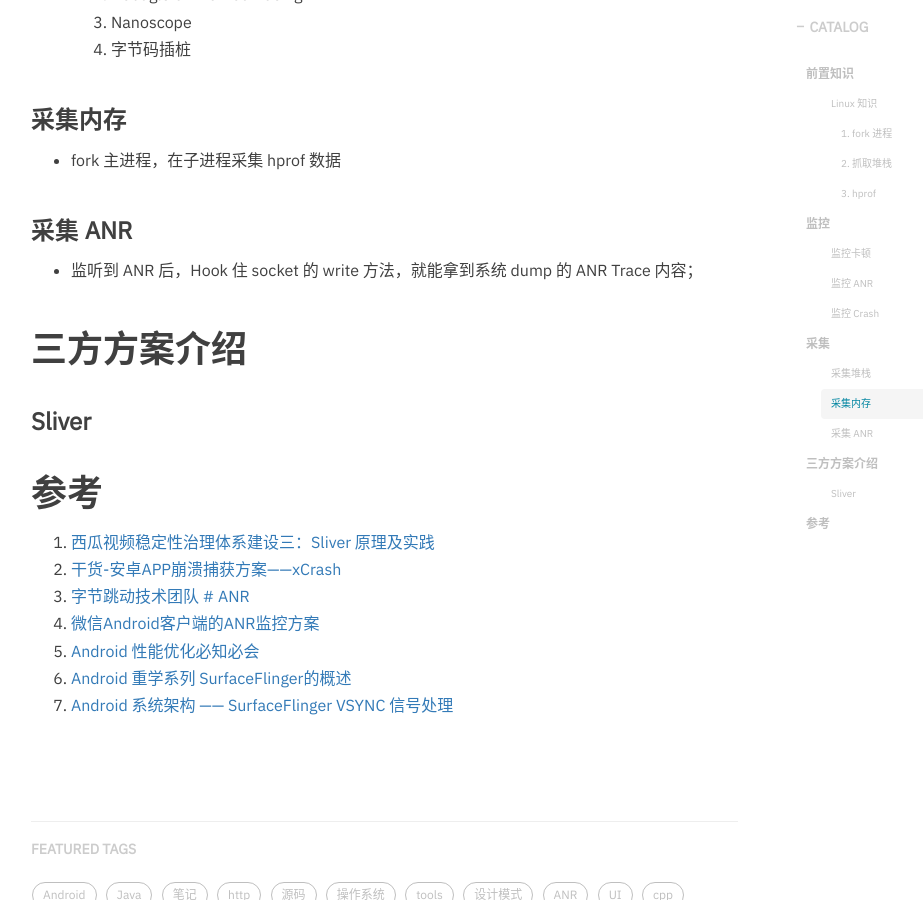
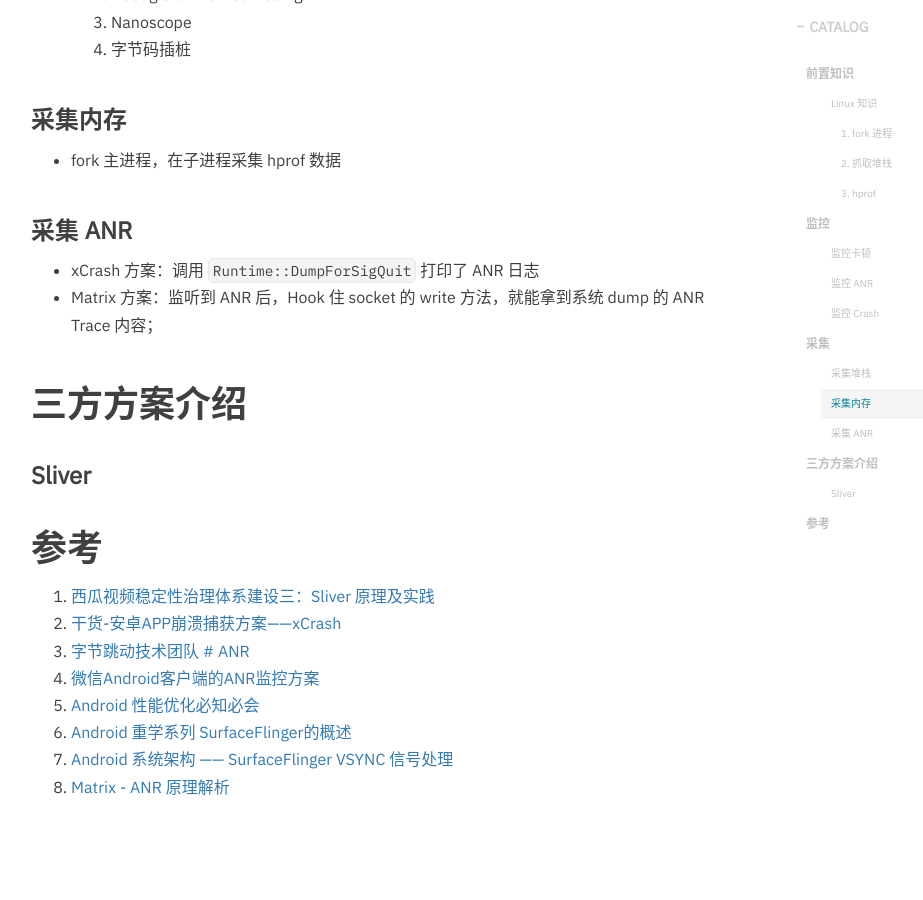
Before and after one commit to hurshi/hurshi.github.io, a Jekyll site: the page built from _posts/2023-05-23-Caton.md, in a window 1280 px wide and 900 px high, scrolled down 3729 px. Shown: the whole window, without its empty margins (234-1157 px from the left). Built offline with Jekyll 4.4.1, drawn with Linux system fonts in a browser that asks for light colours; nearby versions of some CDN libraries; some web fonts are replaced; comment, search, counter and statistics services are not loaded.

Commit message:
add blog

```diff
--- a/_posts/2023-05-23-Caton.md
+++ b/_posts/2023-05-23-Caton.md
@@ -154,7 +154,8 @@ tags:
 
 ### 采集 ANR
 
-*  监听到 ANR 后，Hook 住 socket 的 write 方法，就能拿到系统 dump 的 ANR Trace 内容；
+*  xCrash 方案：调用 `Runtime::DumpForSigQuit` 打印了 ANR 日志
+*  Matrix 方案：监听到 ANR 后，Hook 住 socket 的 write 方法，就能拿到系统 dump 的 ANR Trace 内容；
 
 
 
@@ -177,3 +178,4 @@ tags:
 1.  [Android 性能优化必知必会](https://androidperformance.com/2018/05/07/Android-performance-optimization-skills-and-tools)
 1.  [Android 重学系列 SurfaceFlinger的概述](https://www.jianshu.com/p/c954bcceb22a)
 1.  [Android 系统架构 —— SurfaceFlinger VSYNC 信号处理](https://sharrychoo.github.io/blog/android-source/surfaceflinger-vsync-dispatch)
+1.  [Matrix - ANR 原理解析](https://www.dalvik.work/2021/12/03/matrix-anr/)
```
